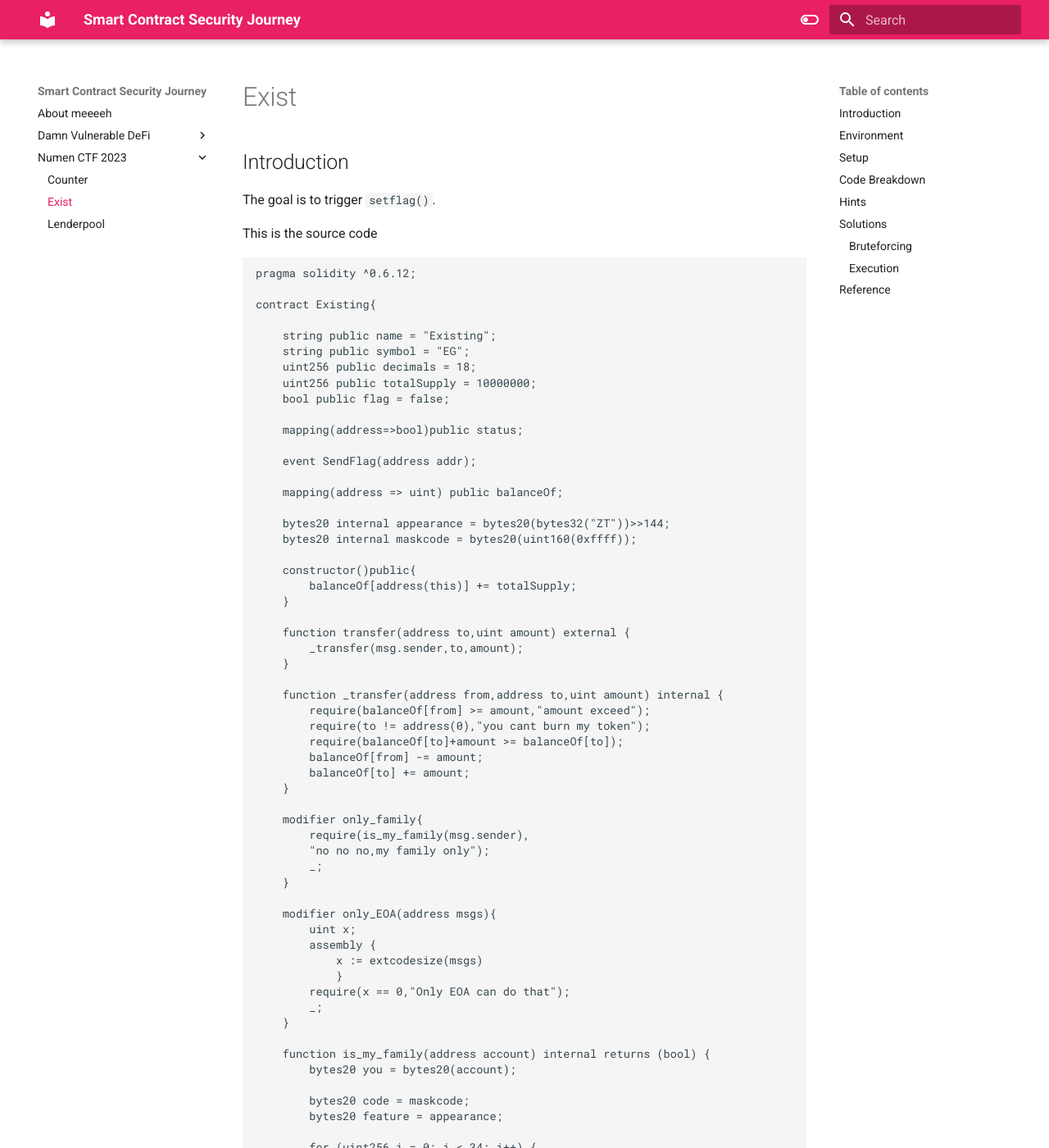
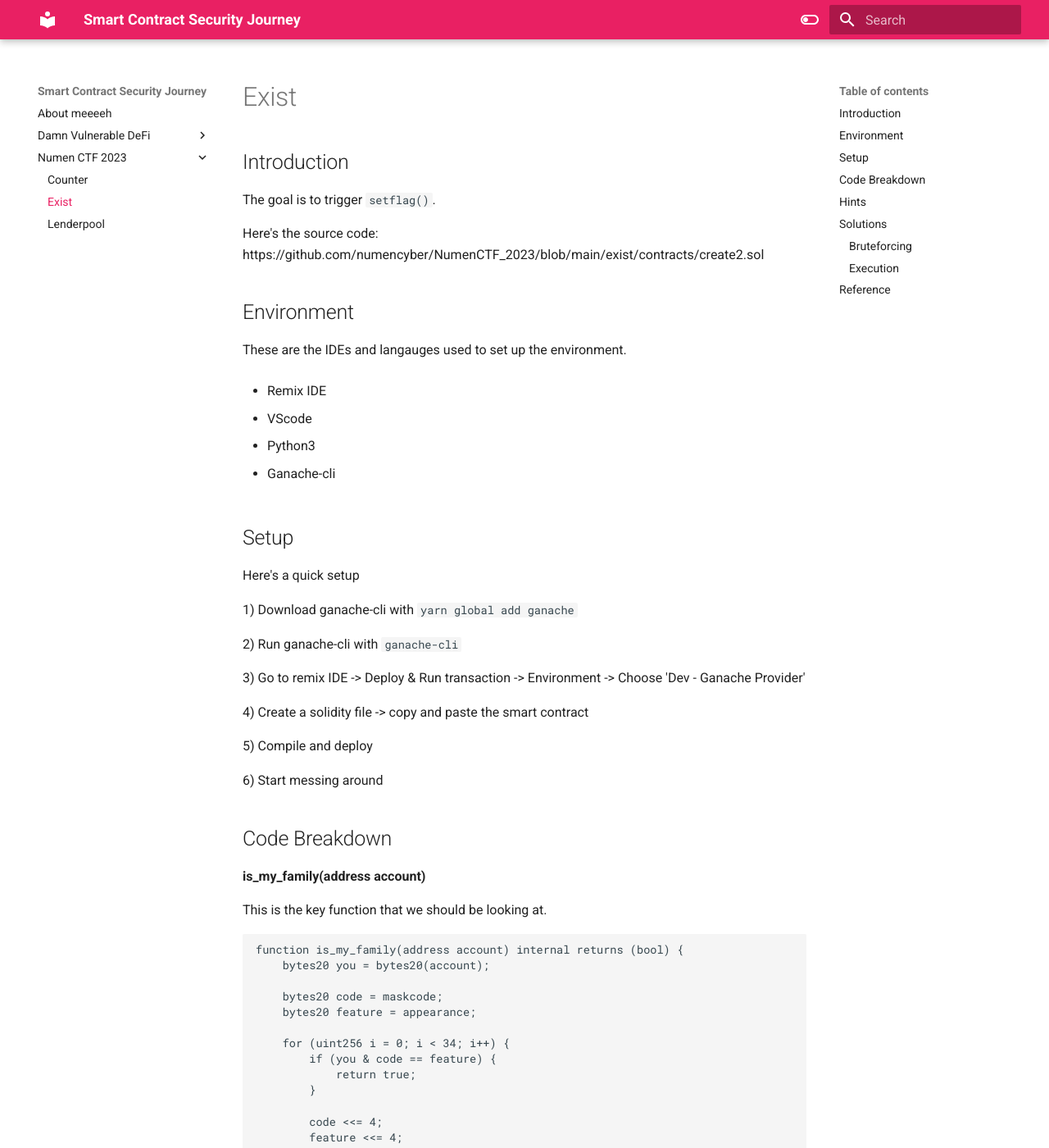
Before and after one commit to BingleBangle-BH/BCJouney, an MkDocs documentation site: the page built from docs/Numen CTF 2023/Exist.md, in a window 1280 px wide and 1400 px high. Shown: the whole window at 82% size. Built offline with MkDocs 1.6.1 and Material for MkDocs 9.7.7, drawn with Linux system fonts in a browser that asks for light colours; some of the changed text lies outside the part shown.

Commit message:
minor changes to introduction

````diff
--- a/docs/Numen CTF 2023/Exist.md
+++ b/docs/Numen CTF 2023/Exist.md
@@ -3,91 +3,8 @@
 ## Introduction
 The goal is to trigger ``setflag()``.
 
-This is the source code
-```solidity
-pragma solidity ^0.6.12;
+Here's the source code:  https://github.com/numencyber/NumenCTF_2023/blob/main/exist/contracts/create2.sol
 
-contract Existing{
-
-	string public name = "Existing";
-	string public symbol = "EG";
-	uint256 public decimals = 18;
-	uint256 public totalSupply = 10000000;
-    bool public flag = false;
-
-    mapping(address=>bool)public status;
-
-    event SendFlag(address addr);
-
-    mapping(address => uint) public balanceOf;
-
-    bytes20 internal appearance = bytes20(bytes32("ZT"))>>144;
-    bytes20 internal maskcode = bytes20(uint160(0xffff));
-
-    constructor()public{
-        balanceOf[address(this)] += totalSupply;
-    }
-
-    function transfer(address to,uint amount) external {
-        _transfer(msg.sender,to,amount);
-    }
-
-    function _transfer(address from,address to,uint amount) internal {
-        require(balanceOf[from] >= amount,"amount exceed");
-        require(to != address(0),"you cant burn my token");
-        require(balanceOf[to]+amount >= balanceOf[to]);
-        balanceOf[from] -= amount;
-        balanceOf[to] += amount;
-    }
-
-    modifier only_family{
-        require(is_my_family(msg.sender),
-        "no no no,my family only");
-        _;
-    }
-
-    modifier only_EOA(address msgs){
-        uint x;
-        assembly {
-            x := extcodesize(msgs)
-            }
-        require(x == 0,"Only EOA can do that");
-        _;
-    }
-
-    function is_my_family(address account) internal returns (bool) {
-        bytes20 you = bytes20(account);
-
-        bytes20 code = maskcode;
-        bytes20 feature = appearance;
-
-        for (uint256 i = 0; i < 34; i++) {
-            if (you & code == feature) {
-                return true;
-            }
-
-            code <<= 4;
-            feature <<= 4;
-        }
-        return false;
-    }
-
-    function share_my_vault() external only_EOA(msg.sender) only_family {
-        uint256 add = balanceOf[address(this)];
-        _transfer(address(this),msg.sender,add);
-    }
-
-    function setflag() external{
-        if(balanceOf[msg.sender] >= totalSupply) {
-            flag = true;
-        }
-    }
-    function isSolved() external view returns(bool) {
-
-        return flag;
-    }
-}
-```
 
 ## Environment
 These are the IDEs and langauges used to set up the environment.
````
Also changed, not shown: docs/Numen CTF 2023/Counter.md (+1 -29 lines), docs/Numen CTF 2023/Lenderpool.md (+3 -0 lines).
